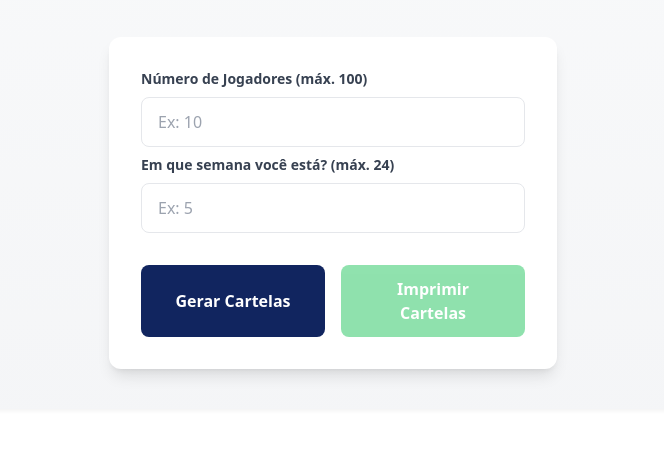
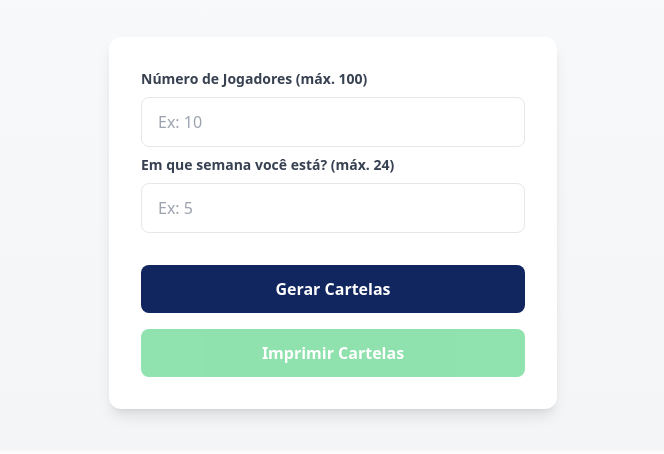
Before and after one commit to andersondias/bingo-cc, a website: page index.html in a window 1280 px wide. Shown: the part 235-689 px from the top of the page, without its empty margins (307-971 px from the left). Drawn offline with nearby package versions, Linux system fonts and the light colour scheme; files that its build step writes are made by us from their sources.

Commit message:
Small ui adjusments

```diff
--- a/app.js
+++ b/app.js
@@ -128,7 +128,6 @@ function generateCards(numPlayers, numWeeks) {
       ${generateCardTable(allCombinations, allCombinations.length)}
     </div>
   `;
-  cardsContainer.appendChild(fullCardElement);
 
   // Embaralha as combinações
   let shuffledArray = shuffleArray([...allCombinations]);
@@ -168,6 +167,7 @@ function generateCards(numPlayers, numWeeks) {
 
     cardElement.innerHTML = cardHTML;
     cardsContainer.appendChild(cardElement);
+    cardsContainer.appendChild(fullCardElement);
   });
 
   // Adiciona informações sobre as combinações disponíveis
--- a/index.html
+++ b/index.html
@@ -266,18 +266,18 @@
           />
         </div>
 
-        <div class="flex gap-4">
+        <div class="flex flex-col gap-4">
           <button
             type="button"
             id="generateBtn"
-            class="flex-1 px-6 py-3 bg-blue-500 text-white rounded-lg hover:bg-blue-600 primary-btn font-semibold"
+            class="w-full px-6 py-3 bg-blue-500 text-white rounded-lg hover:bg-blue-600 primary-btn font-semibold"
           >
             Gerar Cartelas
           </button>
           <button
             type="button"
             id="printBtn"
-            class="flex-1 px-6 py-3 bg-green-500 text-white rounded-lg hover:bg-green-600 disabled:opacity-50 disabled:cursor-not-allowed font-semibold transition-all duration-300"
+            class="w-full px-6 py-3 bg-green-500 text-white rounded-lg hover:bg-green-600 disabled:opacity-50 disabled:cursor-not-allowed font-semibold transition-all duration-300"
             disabled
           >
             Imprimir Cartelas
```
